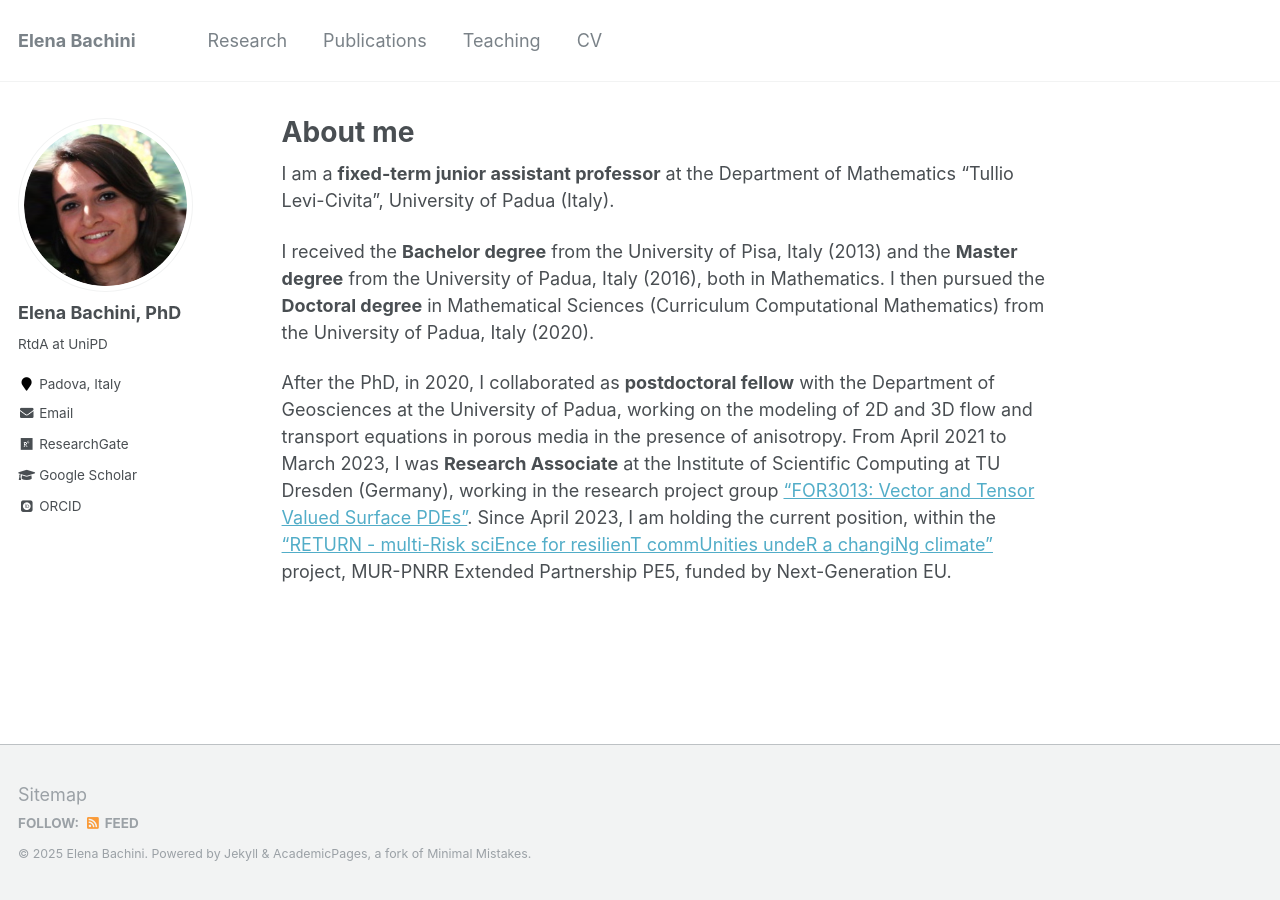
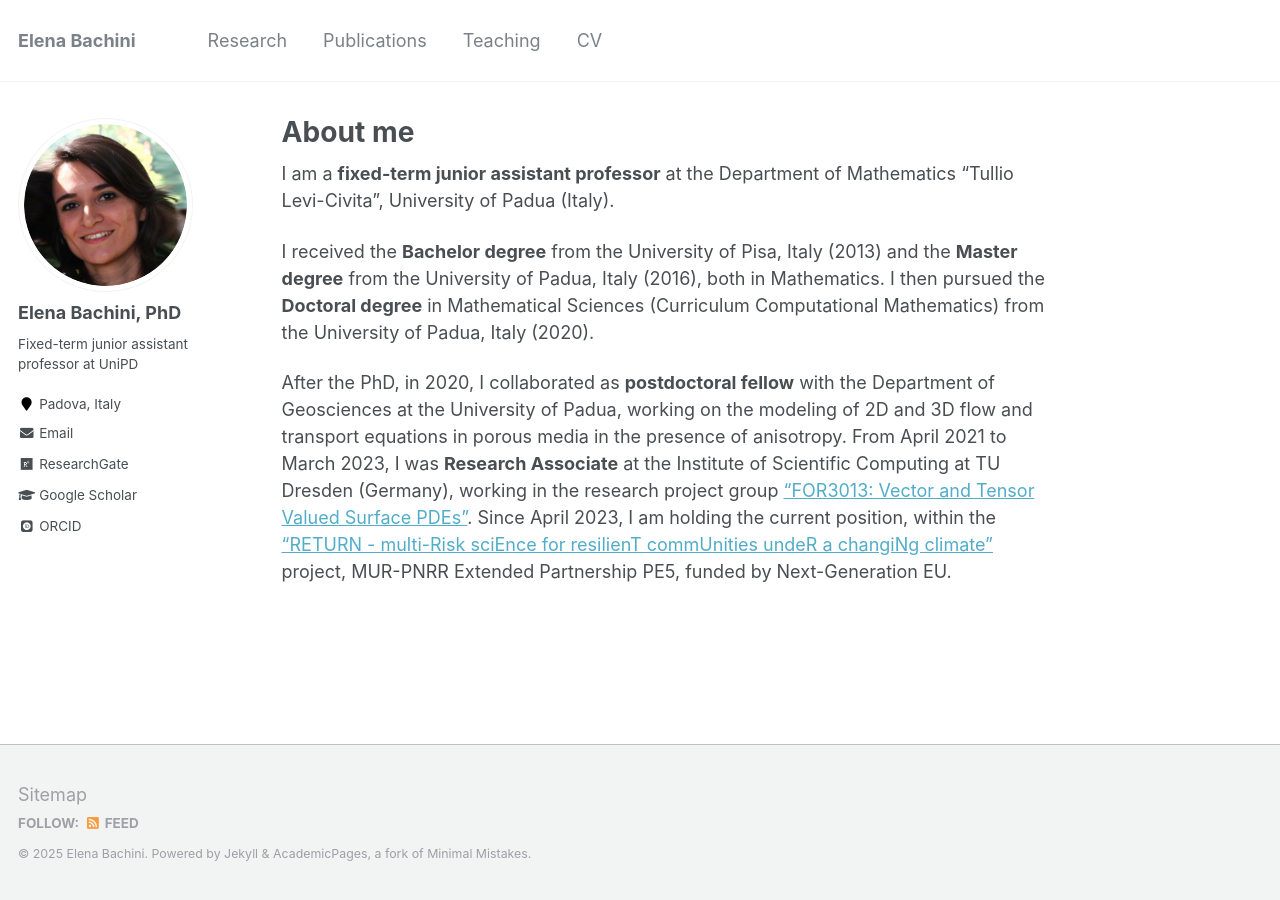
Before and after one commit to elenabachini/elenabachini.github.io, a Jekyll site: the page built from _pages/about.md, in a window 1280 px wide. Built offline with Jekyll 4.4.1, drawn with Linux system fonts in a browser that asks for light colours; some web fonts are replaced.

Commit message:
minor update intro _config

```diff
--- a/_config.yml
+++ b/_config.yml
@@ -82,7 +82,7 @@ analytics:
 author:
   name             : "Elena Bachini, PhD"
   avatar           : "elena.png"
-  bio              : "RtdA at UniPD"
+  bio              : "Fixed-term junior assistant professor at UniPD"
   location         : "Padova, Italy"
   employer         :
   pubmed           :
```
